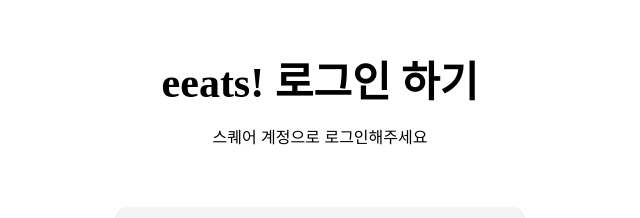
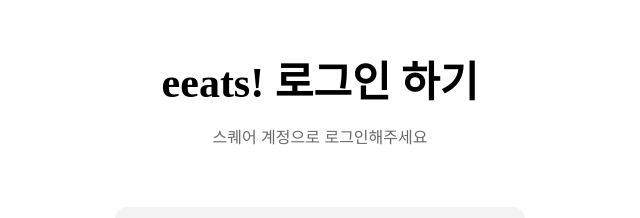
Before and after one commit to team-eeats/eeats-fe, a React (Vite) app: page /login in a window 1280 px wide. Shown: the part 128-346 px from the top of the page, without its empty margins (320-960 px from the left). Built offline with nearby package versions, Linux system fonts and the light colour scheme; a web font is replaced by a local one.

Commit message:
♻️ :: login page 리팩

```diff
--- a/src/Pages/loginPage/index.tsx
+++ b/src/Pages/loginPage/index.tsx
@@ -4,16 +4,22 @@
 import Button from "../../Components/Button";
 import { useEffect, useState } from "react";
 import useInputStore from "../../store/useInputStore";
+import { useNavigate } from "react-router-dom";
 
 const LoginPage = () => {
   const [buttonActive, setButtonActive] = useState<boolean>(false);
   const { inputs } = useInputStore();
+  const navigate = useNavigate();
 
   useEffect(() => {
     if (inputs["loginText"] && inputs["loginPassword"]) setButtonActive(true);
     else setButtonActive(false);
     // eslint-disable-next-line react-hooks/exhaustive-deps
   }, [inputs["loginText"], inputs["loginPassword"]]);
+
+  const clickHandle = () => {
+    navigate("/main");
+  };
 
   return (
     <S.LoginPageContainer>
@@ -22,14 +28,14 @@
         <Font
           text="스퀘어 계정으로 로그인해주세요"
           kind="label2"
-          color="black"
+          color="gray500"
         />
       </div>
       <div style={{ gap: "52px" }}>
         <Input id="loginText" type="text" placeholder="아이디 입력" />
         <Input id="loginPassword" type="password" placeholder="비밀번호 입력" />
       </div>
-      <Button text="로그인" activate={buttonActive} onClick={() => {}} />
+      <Button text="로그인" activate={buttonActive} onClick={clickHandle} />
     </S.LoginPageContainer>
   );
 };
```
Also changed, not shown: 1 other file (tests, documents, lock files or other folders).
